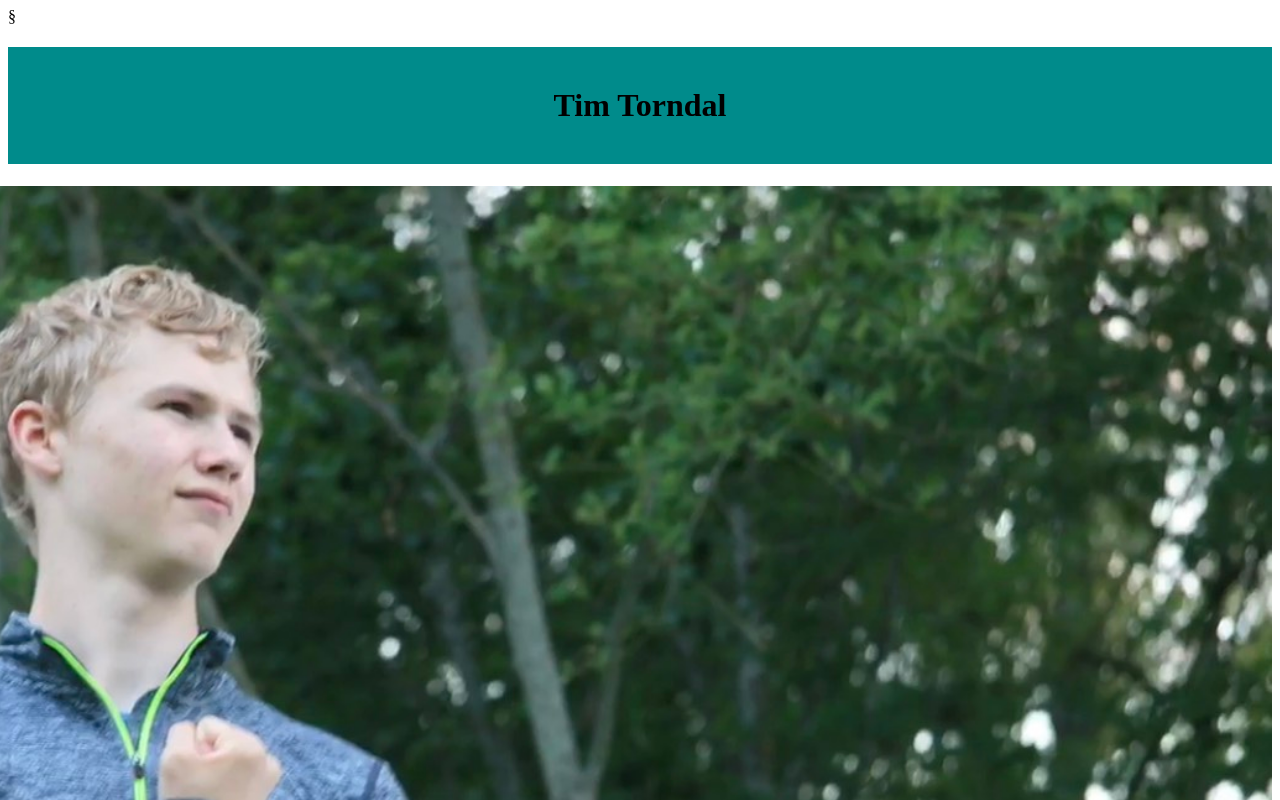
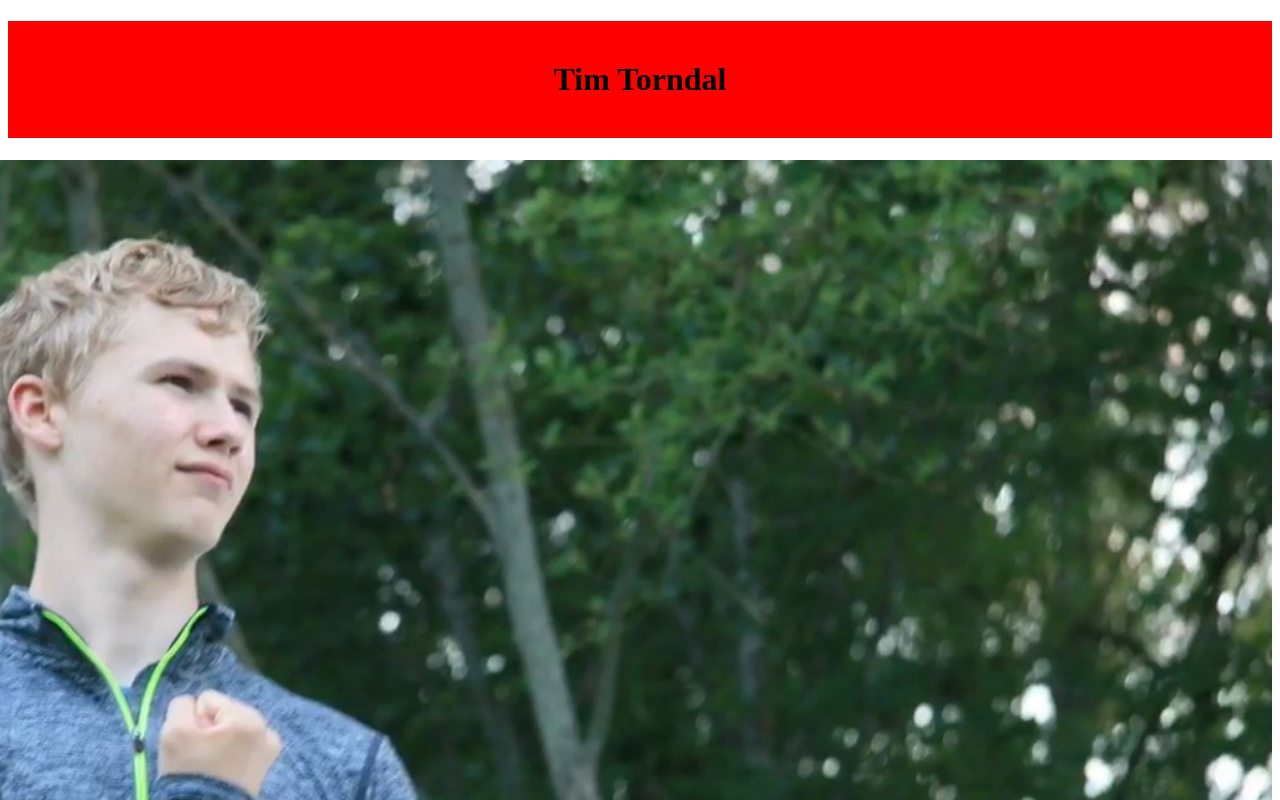
Before and after one commit to Timhavingfun03/html2, a plain HTML site: page index.html in a window 1280 px wide. Shown: the top 800 px of the page. Drawn offline with Linux system fonts and the light colour scheme.

Commit message:
change background color

```diff
--- a/index.html
+++ b/index.html
@@ -10,7 +10,7 @@
 
     <style>
     #mytitle {
-        background-color: darkcyan;
+        background-color: red;
         color: black;
         padding: 40px;
         text-align: center;
@@ -18,7 +18,7 @@
 </style>
 
 </head>
-    §
+
 <Body>
     <div id="någotkul">
     <h1 id="mytitle">Tim Torndal</h1>
```
